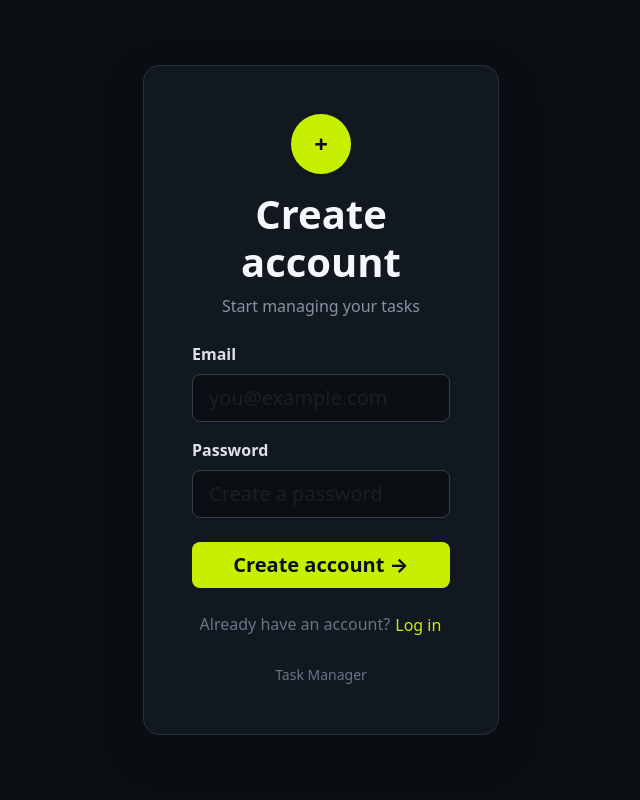
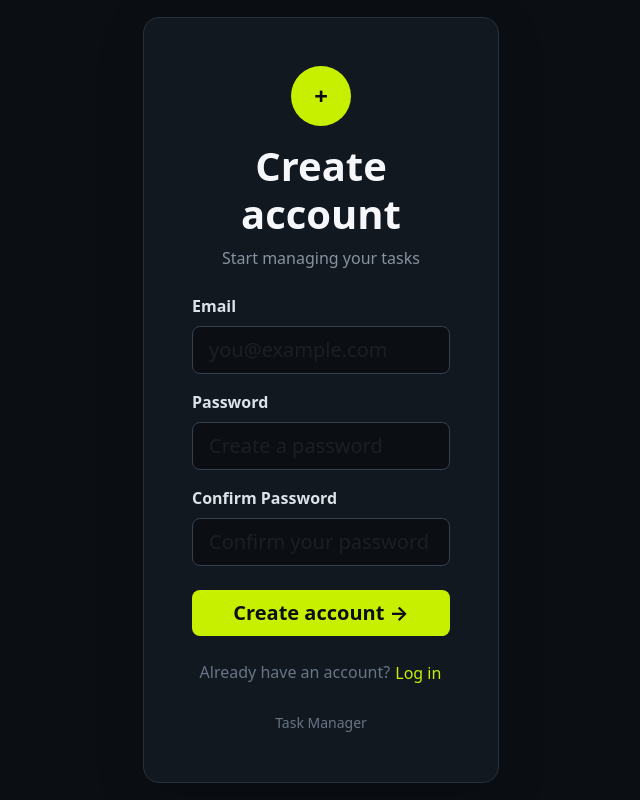
Before and after one commit to AleksandarNedic/task-manager-v2, a Next.js app: page /register in a window 1280 px wide. Shown: the whole page, without its empty margins (319-959 px from the left). Built offline with nearby package versions, Linux system fonts and the light colour scheme.

Commit message:
feat: improve registration form validation

```diff
--- a/app/(auth)/register/page.tsx
+++ b/app/(auth)/register/page.tsx
@@ -2,21 +2,30 @@
 "use client";
 
 import { useState } from "react";
+import { useForm } from "react-hook-form";
 import useRegister from "@/hooks/useRegister";
 import { useRouter } from "next/navigation";
 
+type RegisterForm = {
+    email: string;
+    password: string;
+    confirmPassword: string;
+};
+
 export default function RegisterPage() {
-    const { register, error } = useRegister();
+    const { register} = useRegister();
     const router = useRouter();
+    const {
+        register: registerField,
+        handleSubmit,
+        getValues,
+        formState: { errors },
+    } = useForm<RegisterForm>();
 
-    const [email, setEmail] = useState("");
-    const [password, setPassword] = useState("");
     const [success, setSuccess] = useState(false);
 
-    const handleRegister = async (e: any) => {
-        e.preventDefault();
-
-        const result = await register(email, password);
+    const onSubmit = async (data: RegisterForm) => {
+        const result = await register(data.email, data.password);
 
         if (result) {
             setSuccess(true);
@@ -100,7 +109,7 @@ export default function RegisterPage() {
                                 </div>
                             ) : (
                                 <>
-                                    <form onSubmit={handleRegister}>
+                                    <form onSubmit={handleSubmit(onSubmit)}>
                                         <div className="mb-3">
                                             <label
                                                 htmlFor="email"
@@ -111,9 +120,13 @@ export default function RegisterPage() {
                                             </label>
 
                                             <input
-                                                onChange={(e) =>
-                                                    setEmail(e.target.value)
-                                                }
+                                                {...registerField("email", {
+                                                    required: "Email is required",
+                                                    pattern: {
+                                                        value: /^\S+@\S+\.\S+$/,
+                                                        message: "Please enter a valid email address",
+                                                    },
+                                                })}
                                                 id="email"
                                                 type="email"
                                                 placeholder="you@example.com"
@@ -124,6 +137,12 @@ export default function RegisterPage() {
                                                     color: "#ffffff",
                                                 }}
                                             />
+
+                                            {errors.email && (
+                                                <p className="text-danger mt-2 mb-0">
+                                                    {errors.email.message}
+                                                </p>
+                                            )}
                                         </div>
 
                                         <div className="mb-3">
@@ -136,9 +155,13 @@ export default function RegisterPage() {
                                             </label>
 
                                             <input
-                                                onChange={(e) =>
-                                                    setPassword(e.target.value)
-                                                }
+                                                {...registerField("password", {
+                                                    required: "Password is required",
+                                                    minLength: {
+                                                        value: 8,
+                                                        message: "Password must be at least 8 characters",
+                                                    },
+                                                })}
                                                 id="password"
                                                 type="password"
                                                 placeholder="Create a password"
@@ -149,13 +172,47 @@ export default function RegisterPage() {
                                                     color: "#ffffff",
                                                 }}
                                             />
+
+                                            {errors.password && (
+                                                <p className="text-danger mt-2 mb-0">
+                                                    {errors.password.message}
+                                                </p>
+                                            )}
                                         </div>
 
-                                        {error && (
-                                            <div className="alert alert-danger py-2">
-                                                {error}
-                                            </div>
-                                        )}
+                                        <div className="mb-3">
+                                            <label
+                                                htmlFor="confirmPassword"
+                                                className="form-label fw-semibold"
+                                                style={{ color: "#dce2e8" }}
+                                            >
+                                                Confirm Password
+                                            </label>
+
+                                            <input
+                                                {...registerField("confirmPassword", {
+                                                    required: "Please confirm your password",
+                                                    validate: (value) =>
+                                                        value === getValues("password") ||
+                                                        "Passwords do not match",
+                                                })}
+                                                id="confirmPassword"
+                                                type="password"
+                                                placeholder="Confirm your password"
+                                                className="form-control form-control-lg"
+                                                style={{
+                                                    background: "#0b0f14",
+                                                    border: "1px solid #344150",
+                                                    color: "#ffffff",
+                                                }}
+                                            />
+
+                                            {errors.confirmPassword && (
+                                                <p className="text-danger mt-2 mb-0">
+                                                    {errors.confirmPassword.message}
+                                                </p>
+                                            )}
+                                        </div>
 
                                         <button
                                             type="submit"
--- a/hooks/useLogin.tsx
+++ b/hooks/useLogin.tsx
@@ -15,7 +15,7 @@ export default function useLogin() {
             router.push('/tasks')
             console.log("Login successful");
         } catch (error) {
-            setError("Email ili password nisu ispravni.");
+            setError("Invalid email or password..");
         }
     };
 
```
Also changed, not shown: package.json (+4 -3 lines), 1 other file (tests, documents, lock files or other folders).
